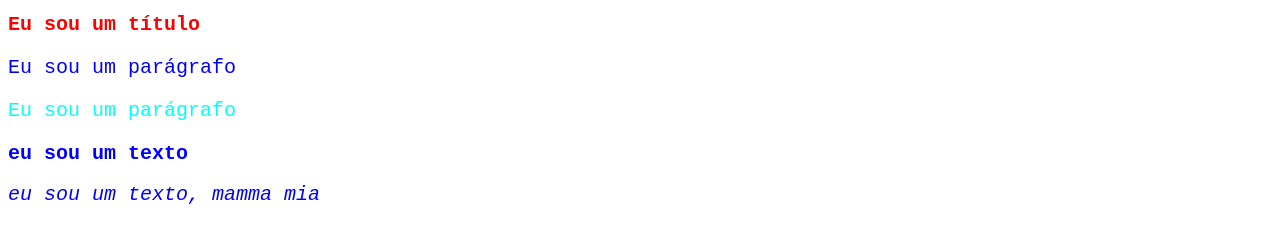
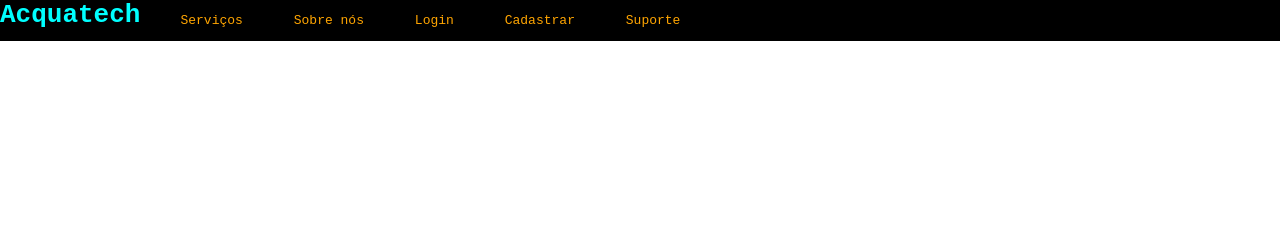
Before and after one commit to Murilomps/projeto-iot-revolucionario-murilo, a plain HTML site: page index.html in a window 1280 px wide. Drawn offline with Linux system fonts and the light colour scheme.

Commit message:
estilização do cabeçalho

```diff
--- a/estilos.css
+++ b/estilos.css
@@ -1,13 +1,28 @@
-h1,p,i,b {
-    color: blue;
-    font-size: 20px;
+body{
+    margin: 0px;
     font-family: monospace;
 }
-
-.titulo{
-    color: red;
+.header {
+    width: 100%;
+    background-color :black;
+    border-bottom: 5px color blue solid;
 }
 
-#paragrafo{
+h1 {
     color: aqua;
+   margin: 0px;
 }
+
+.header .container {
+    width: 70%;
+    display: flex;
+}
+
+.navbar{
+    width: 500px;
+    list-style: none;
+    align-items: center;
+    justify-content: space-between;
+    color: orange;
+    display: flex
+}
--- a/index.html
+++ b/index.html
@@ -11,13 +11,19 @@
 </head>
 
 <body>
-    <H1 class="titulo">Eu sou um título</H1>
+   <div class="header">
+       <div class="container">
+           <h1>Acquatech</h1>
 
-    <p>Eu sou um parágrafo</p>
-    <p id="paragrafo">Eu sou um parágrafo</p>
-    <b>eu sou um texto</b>
-    <br><br>
-    <i>eu sou um texto, mamma mia</i>
+           <ul class="navbar">
+               <li>Serviços</li>
+               <li>Sobre nós</li>
+               <li>Login</li>
+               <li>Cadastrar</li>
+               <li>Suporte</li>
+           </ul>
+    </div>
+   </div>
 </body>
 
 </html>
```
